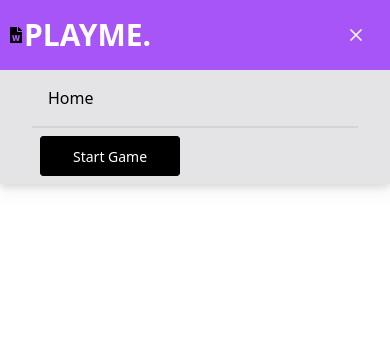
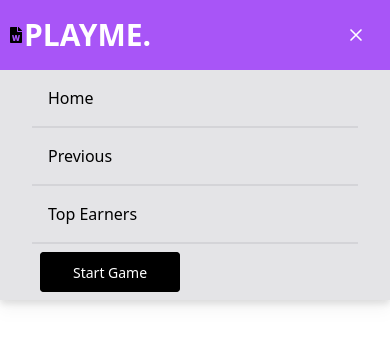
Before and after one commit to kwakyebrilliant/playme, a React (Create React App) app: page / in a window 390 px wide. Both pictures are taken after a click on the element 356 px from the left and 35 px from the top of the page. Shown: the top 344 px of the page. Built offline with nearby package versions, Linux system fonts and the light colour scheme; the HTML template or start-up script is replaced by a standard one.

Commit message:
navigation updates

```diff
--- a/src/components/Navigation.js
+++ b/src/components/Navigation.js
@@ -45,6 +45,8 @@ export default function Navigation() {
 
       <ul className={!nav ? 'hidden' : 'absolute bg-zinc-200 w-full px-8'}>
         <li className='border-b-2 border-zinc-300 w-full'><Link to="/" onClick={handleClose}>Home</Link></li>
+        <li className='border-b-2 border-zinc-300 w-full'><Link to="#" onClick={handleClose}>Previous</Link></li>
+        <li className='border-b-2 border-zinc-300 w-full'><Link to="#" onClick={handleClose}>Top Earners</Link></li>
 
         <div className='my-4'>
 
```
